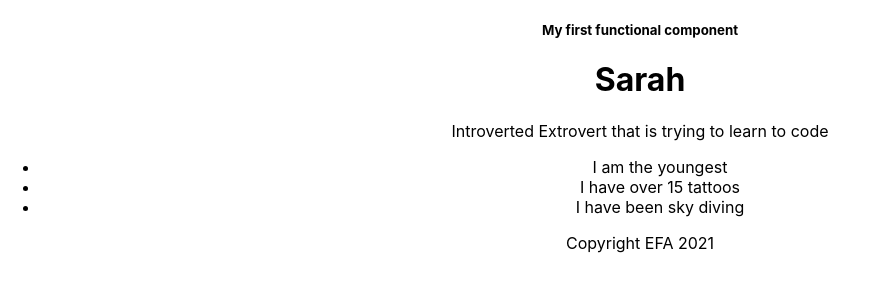
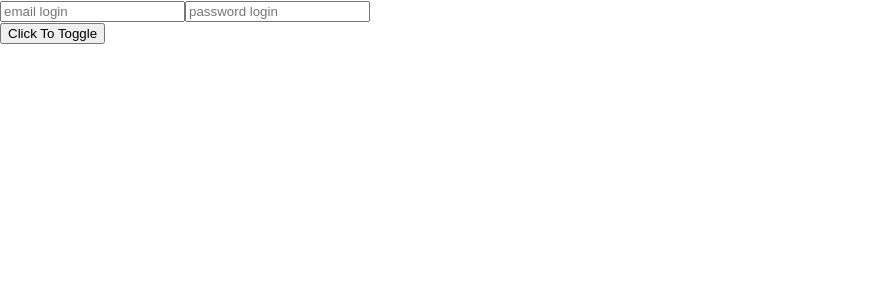
Before and after one commit to sarah-reynolds12/react_fundamentals, a React (Create React App) app: page / in a window 1280 px wide. Shown: the top 300 px of the page, without its empty margins (0-891 px from the left). Built offline with nearby package versions, Linux system fonts and the light colour scheme.

Commit message:
react day03

```diff
--- a/src/App.js
+++ b/src/App.js
@@ -1,23 +1,13 @@
 import './App.css'; //all files need to be capitalized in code and in file build
-import Header from './components/Header'
-import Challenge from './components/challenges/day01/Challenge'
-import Footer from "./components/challenges/day01/Footer"
-import Home from "./components/challenges/day01/Home"
+import Auth from'./components/challenges/day03/Auth/Auth'
+
 
 function App() { //this is a root component
   //const name = 'Sarah' //JS above return statement can be injected into JSX using { }
   //*parent function*
   return (
-    <div className="App">
-      {/* <h1>Welcome to React, {name}</h1>
-      <h2>We just modified our root App component</h2>
-      <h3>CHALLENGE!</h3>
-      <p>Create ./components/challenges/day 01 folder</p>
-      <p>Create a component with h1 tag of your name, p tag with description of yourself, and an unordered list of two truths and a lie</p> */}
-      <Header /> {/* this is how you mount a component */}
-      <Challenge /> { /* child functions */ }
-      <Home />
-      <Footer />
+    <div>
+    <Auth />
     </div>
   );
 }
--- /dev/null
+++ b/src/components/challenges/day03/Auth/Auth.js
@@ -0,0 +1,23 @@
+import React, { useState } from 'react'; //imrs snip
+import Login from "./Login/Login"
+import Signup from "./Signup/Signup"
+
+//sfc snip
+const Auth   = () => {
+    const [showLogin, setShowLogin] = useState(true);
+    function handleToggle() {
+      setShowLogin(!showLogin)
+        // if(showLogin === true){
+        //     setShowLogin(false);
+        // } else {
+        //     setShowLogin(true);
+        // }
+    }
+    return ( <div>
+        {showLogin === true ? <Login/> : <Signup/>}
+
+        <button onClick={handleToggle}>Click To Toggle</button>
+    </div> );
+};
+
+export default Auth;
--- /dev/null
+++ b/src/components/challenges/day03/Auth/Login/Login.js
@@ -0,0 +1,25 @@
+import React, { useState } from 'react';
+
+const Login = () => {
+    const [email, setEmail]= useState("")
+    const [password, setPassword] = useState("")
+
+    function emailOnChange(event) {
+        //event.target.value
+        console.log(event.target.value)
+        setEmail(event.target.value)
+    }
+
+    function passwordOnChange(event) {
+        console.log(event.target.value)
+        setPassword(event.target.value)
+    }
+
+    return ( <div>
+        <input type ="text" placeholder= "email login" value={email} onChange= {(e) => emailOnChange(e)}  />
+        <input type= "text" placeholder= "password login" value={password} onChange= {(e) => passwordOnChange(e)} />
+
+    </div> );
+}
+
+export default Login;
--- /dev/null
+++ b/src/components/challenges/day03/Auth/Signup/Signup.js
@@ -0,0 +1,22 @@
+import React, { useState } from 'react';
+
+const Signup = () => {
+    const [email, setEmail] = useState("")
+    const [password, setPassword]= useState("")
+
+    function emailOnChange(event) {
+        console.log(event.target.value)
+        setEmail(event.target.value)
+    }
+
+    function passwordOnChange(event) {
+        console.log(event.target.value)
+        setPassword(event.target.value)
+    }
+    return ( <div>
+        <input type="text" placeholder= "email signup" value= {email} onChange= {(e) => emailOnChange(e)} />
+        <input type="text" placeholder= "password signup" value = {password} onChange= {(e)  => passwordOnChange(e)}/>
+    </div> );
+}
+
+export default Signup;
```
Also changed, not shown: src/components/challenges/day03/TenLittleMonkeys/TenLittleMonkeys.js (added, +21 -0 lines), 1 other file (tests, documents, lock files or other folders).
